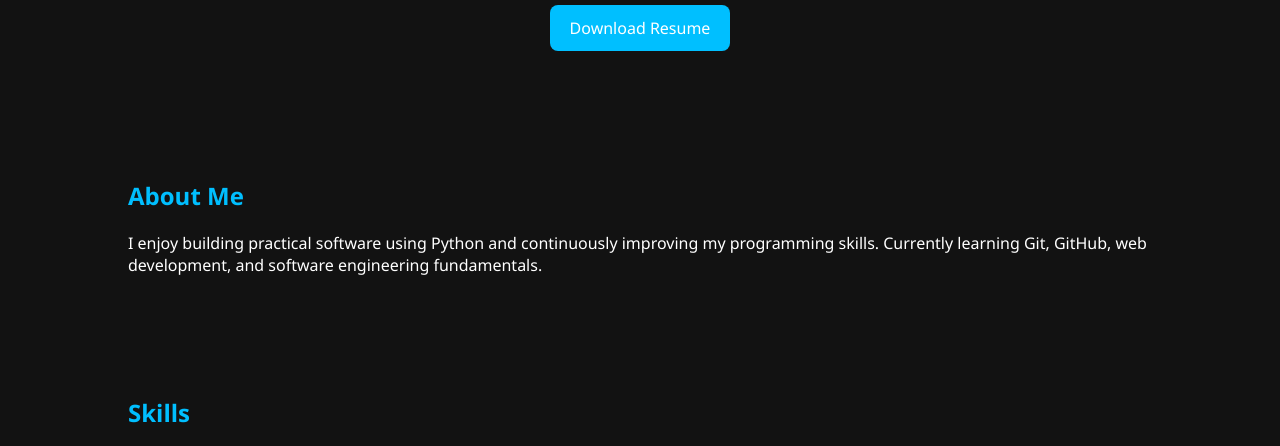
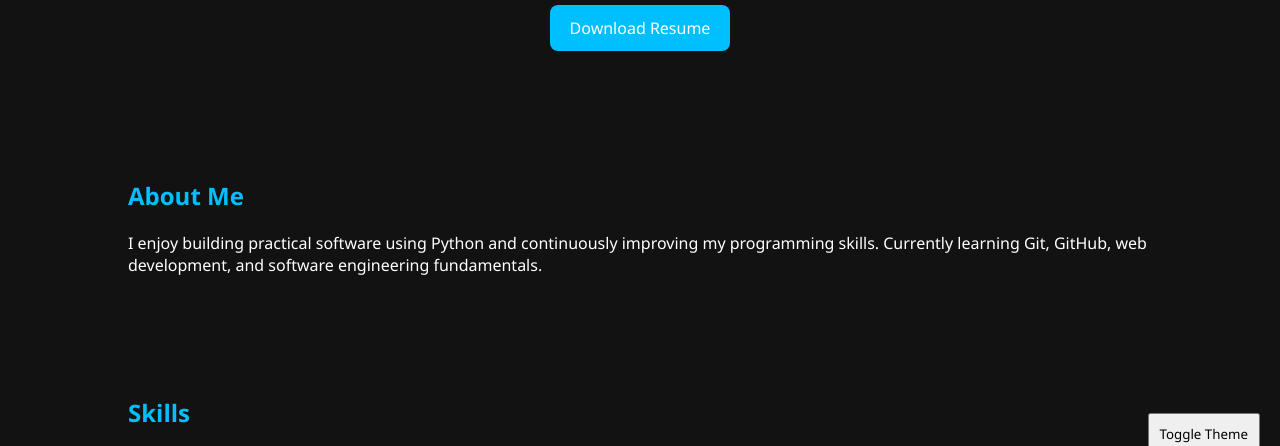
Before and after one commit to kunalyadav-2000/portfolio-website, a plain HTML site: page index.html in a window 1280 px wide. Shown: the part 325-771 px from the top of the page. Drawn offline with Linux system fonts and the light colour scheme.

Commit message:
Update style.css

```diff
--- a/style.css
+++ b/style.css
@@ -106,3 +106,15 @@ text-align:center;
 padding:20px;
 background:#1a1a1a;
 }
+.light{
+background:white;
+color:black;
+}
+
+#themeBtn{
+position:fixed;
+bottom:20px;
+right:20px;
+padding:10px;
+cursor:pointer;
+}
```
